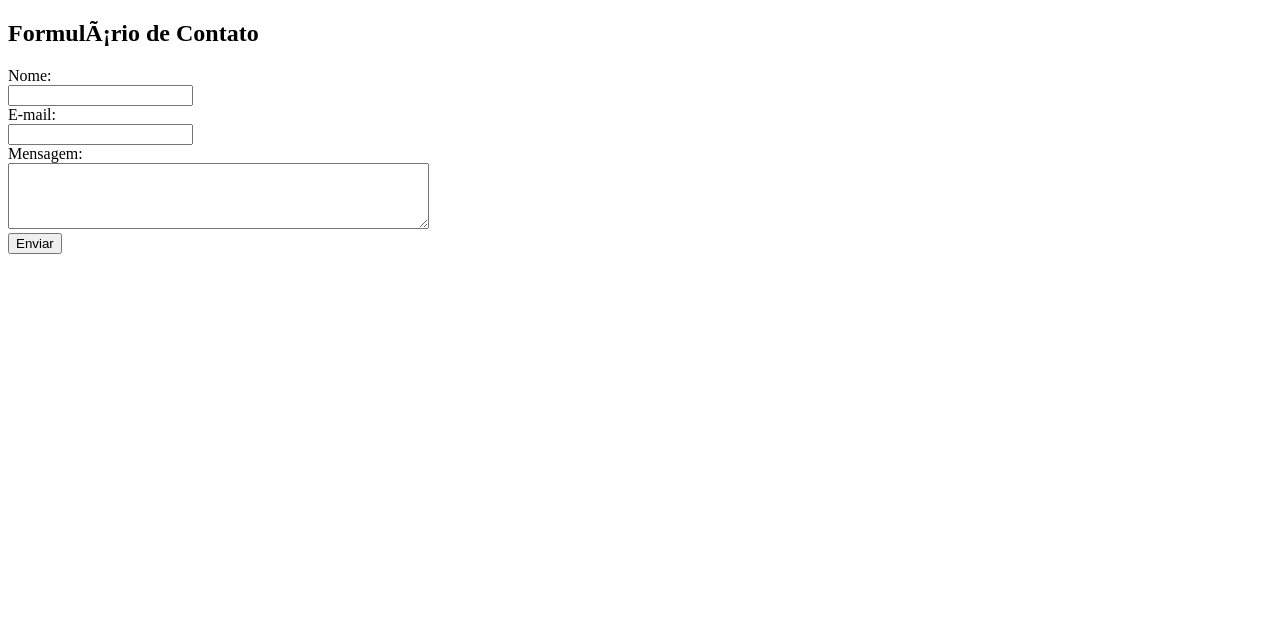
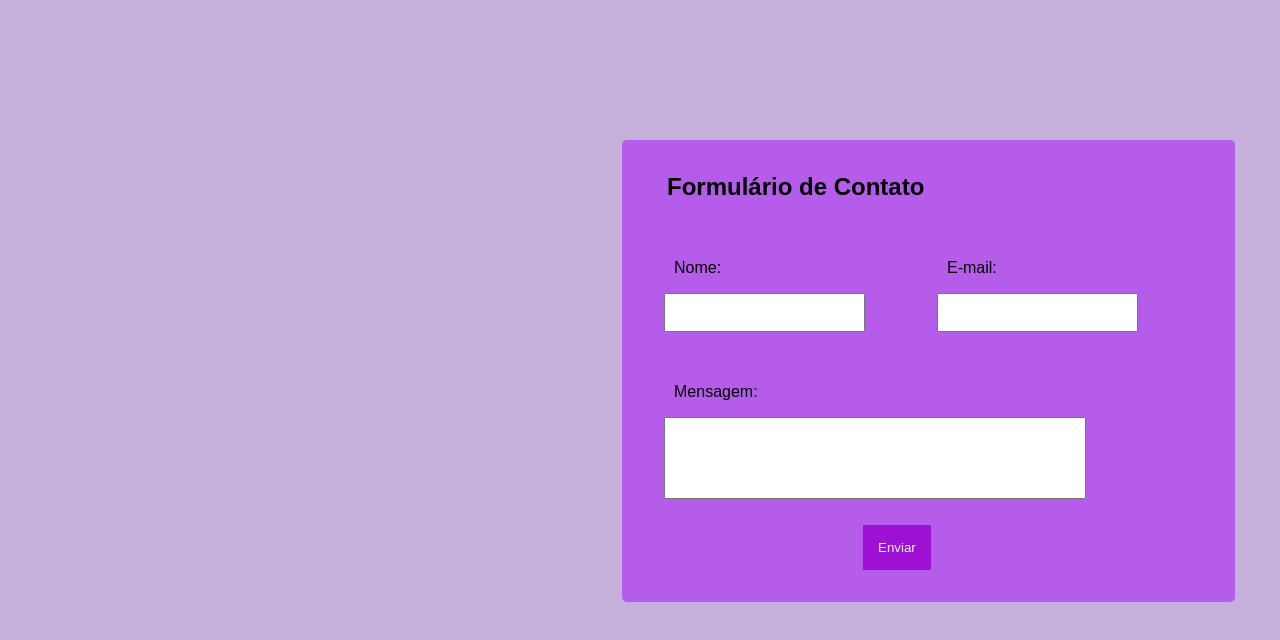
Before and after one commit to projectpersonal9442/Awari-01-front-03-, a plain HTML site: page Index.html in a window 1280 px wide. Drawn offline with Linux system fonts and the light colour scheme.

Commit message:
update 03

```diff
--- a/Index.html
+++ b/Index.html
@@ -1,9 +1,8 @@
 <!DOCTYPE html>
-<html lang="pt-br"
-   <meta charset="UTF-8"
+<html lang="pt-BR">
     <head>
         <title>Formulário de contato</title>
-    <link rel="stylesheet" href="styles.css">
+        <link rel="stylesheet" href="style.css">
     </head>
     <body>
         <section class="form-wrapper">
@@ -21,7 +20,7 @@
                         <label for="message">Mensagem:</label><br>
                         <textarea id="message" name="message" rows="4" cols="50" required></textarea><br>
                 </div>
-            <input type="submit" value="Enviar">
+                     <button>Enviar</button>
             </form>
          </section>
         <script type="text/javascript" src="scripts.js"></script>
--- a/style.css
+++ b/style.css
@@ -1,6 +1,16 @@
+@import url('https://fonts.googleapis.com/css2?family=Montserrat&display=swap');
+
 *{
-margin:0px;
-padding: 0px;
+margin: 1px;
+padding: 10px;
+margin-top: 5px;
+margin-bottom: 1px;
+margin-left:1px;
+display: inline-table;
+}
+
+head{
+visibility: hidden;
 }
 
 html {
@@ -9,27 +19,44 @@ html {
 
 body{
     align-items: center;
-    background-color: rgb(141, 52, 122);
+    background-color: rgb(196, 176, 219);
     display: flex;
     height: 100%;
     justify-content: center;
+    margin-left: 75dvh;
+    margin-top: 5dvh;
+    margin-bottom: 15dvh;
 
-    font-family: -apple-system, BlinkMacSystemFont, 'Segoe UI', Roboto, Helvetica, Arial, sans-serif,
-    'Apple Color Emoji', 'Segoe UI Emoji', 'Segoe UI Symbol';;
+    font-family: "Monserrat", sans-serif;
 }
 
 .form-wrapper{
-    background-color: rgb(211, 17, 146);
+    background-color: rgb(182, 92, 235);
     padding: 20px;
     border-radius: 5px;
-    box-shadow: rgba(149, 157, 165, 0.2) 0px 8px 24px;;
+    box-shadow: rgb(153, 30, 219)
 }
 
 .form-title{
     margin-bottom: 3px;
+    margin-top: 3px;
+    margin-left: 15px;
 
 }
 
 .form-input-group{
         margin-bottom: 10px;
+        margin-left: 0px;
+        margin-right: 50px;
     }
+
+button{
+    justify-content: center;
+    margin-left: 210px;
+    background-color: rgb(157, 16, 212);
+    border-radius: 1px;
+    padding: 15px;
+    color: aliceblue;
+    text-align: center;
+    border: none;
+}
```
Lines whose indentation alone changed are shown as unchanged.
